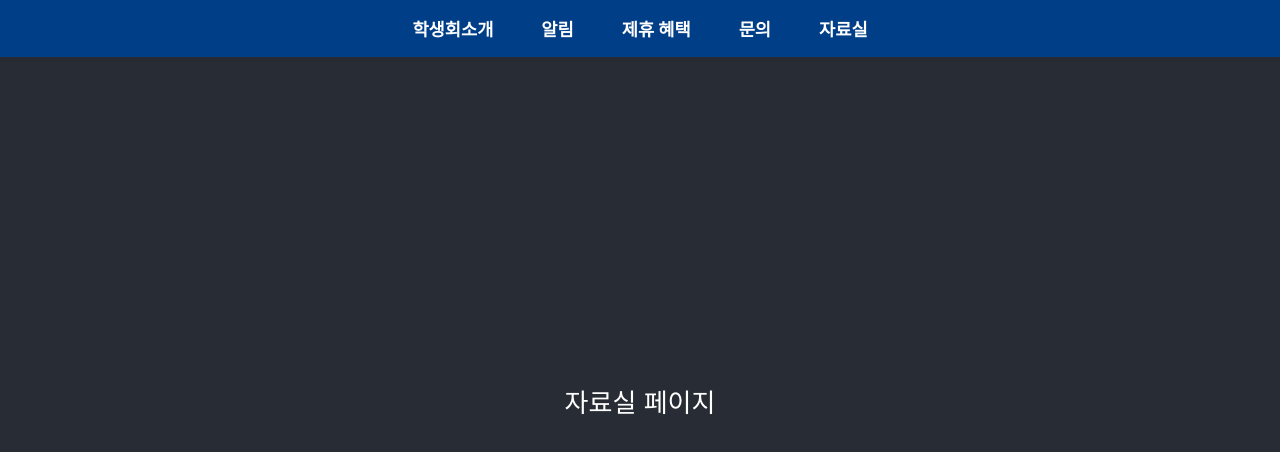
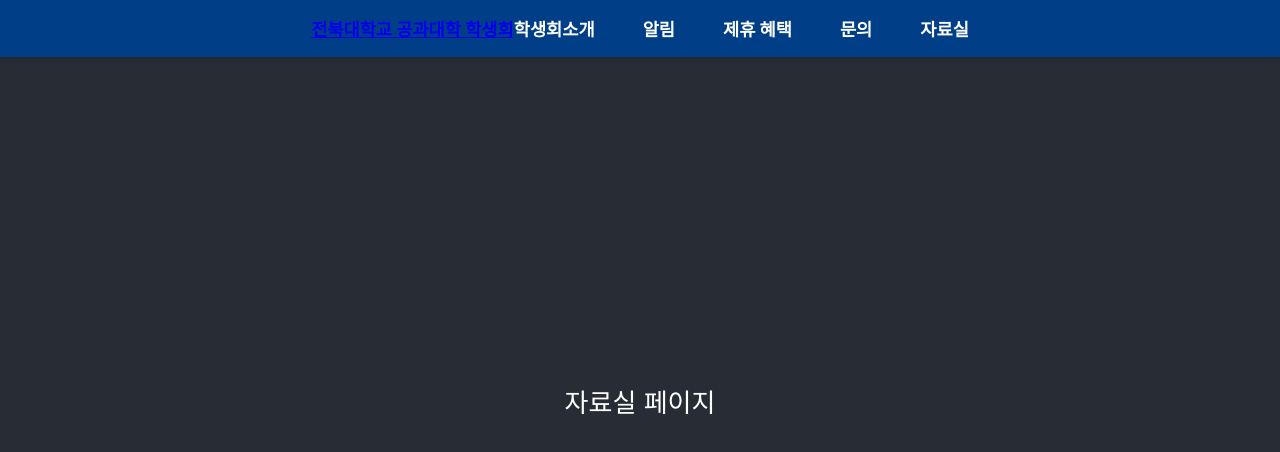
Before and after one commit to M-SE0K/FeeL_WEB, a React (Create React App) app: page /resources in a window 1280 px wide. Shown: the top 452 px of the page. Built offline with nearby package versions, Linux system fonts and the light colour scheme.

Commit message:
README 수정

```diff
--- a/src/App.js
+++ b/src/App.js
@@ -1,26 +1,13 @@
 import logo from './logo.svg';
 import './App.css';
-import home from './component/home.js';
+import Home from './component/home.js';
 
-import { BrowserRouter as Router, Routes, Route } from 'react-router-dom';
-import HeaderBar from './component/headerBar/headerBar.js';
 
 //hello commit
 function App() {
   return (
-    <div className="App">
-      <header className="App-header">
-        <Router>
-          <HeaderBar/>
-          <Routes>
-            <Route path="/about" element={<div>학생회소개 페이지</div>} />
-            <Route path="/notice" element={<div>알림 페이지</div>} />
-            <Route path="/benefits" element={<div>제휴 혜택 페이지</div>} />
-            <Route path="/contact" element={<div>문의 페이지</div>} />
-            <Route path="/resources" element={<div>자료실 페이지</div>} />
-          </Routes>
-        </Router>
-      </header>
+    <div className="home">
+      <Home/>
     </div>
   );
 }
--- a/src/component/headerBar/headerBar.css
+++ b/src/component/headerBar/headerBar.css
@@ -13,6 +13,14 @@
     display: flex;
     justify-content: center;
     padding: 1rem 0;
+  }
+  .nav-logo{
+    display: flex;
+    gap: 5rem;
+    margin: 0px;
+    padding: 0px;
+    font-weight: bold;
+    font-size: 1.1rem;
   }
 
   .nav-list {
--- a/src/component/headerBar/headerBar.js
+++ b/src/component/headerBar/headerBar.js
@@ -2,18 +2,19 @@
 
 import React from 'react';
 import { Link } from 'react-router-dom';
-import './headerBar.css'; // 스타일 분리
+import './headerBar.css';
 
 function HeaderBar() {
   return (
     <header className="header-bar">
       <nav className="nav-menu">
+        <li className='nav-logo'><Link to="/">전북대학교 공과대학 학생회</Link></li>
         <ul className="nav-list">
-          <li><Link to="/about">학생회소개</Link></li>
-          <li><Link to="/notice">알림</Link></li>
-          <li><Link to="/benefits">제휴 혜택</Link></li>
-          <li><Link to="/contact">문의</Link></li>
-          <li><Link to="/resources">자료실</Link></li>
+          <li className='nav-about'><Link to="/about">학생회소개</Link></li>
+          <li className='nav-notice'><Link to="/notice">알림</Link></li>
+          <li className='nav-benefits'><Link to="/benefits">제휴 혜택</Link></li>
+          <li className='nav-contact'><Link to="/contact">문의</Link></li>
+          <li className='nav-resources'><Link to="/resources">자료실</Link></li>
         </ul>
       </nav>
     </header>
--- a/src/component/home.js
+++ b/src/component/home.js
@@ -1 +1,21 @@
-<div>home</div>
+import { BrowserRouter as Router, Routes, Route } from 'react-router-dom';
+import HeaderBar from './headerBar/headerBar.js';
+
+function Home() {
+    return(
+        <header className="App-header">
+        <Router>
+          <HeaderBar/>
+          <Routes>
+            <Route path="/about" element={<div>학생회소개 페이지</div>} />
+            <Route path="/notice" element={<div>알림 페이지</div>} />
+            <Route path="/benefits" element={<div>제휴 혜택 페이지</div>} />
+            <Route path="/contact" element={<div>문의 페이지</div>} />
+            <Route path="/resources" element={<div>자료실 페이지</div>} />
+          </Routes>
+        </Router>
+      </header>
+    );
+}
+
+export default Home;
```
Also changed, not shown: 1 other file (tests, documents, lock files or other folders).
